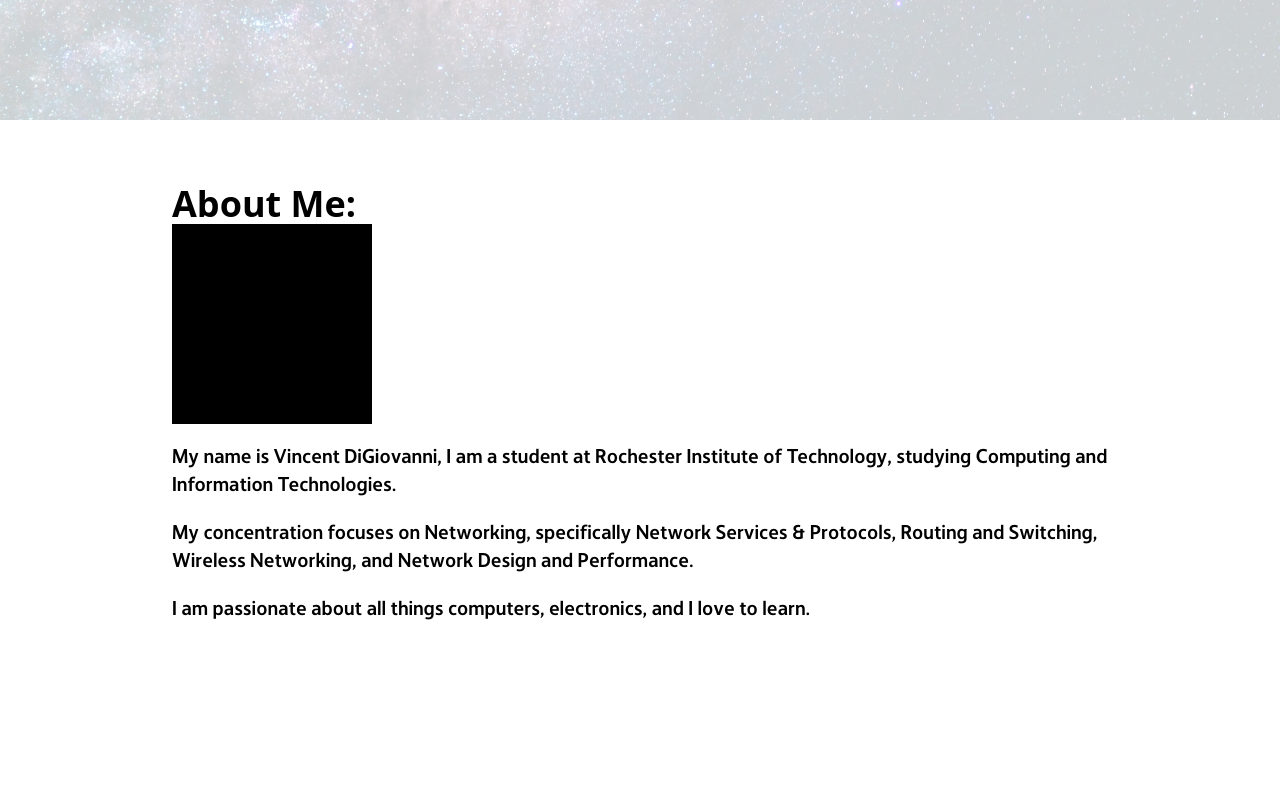
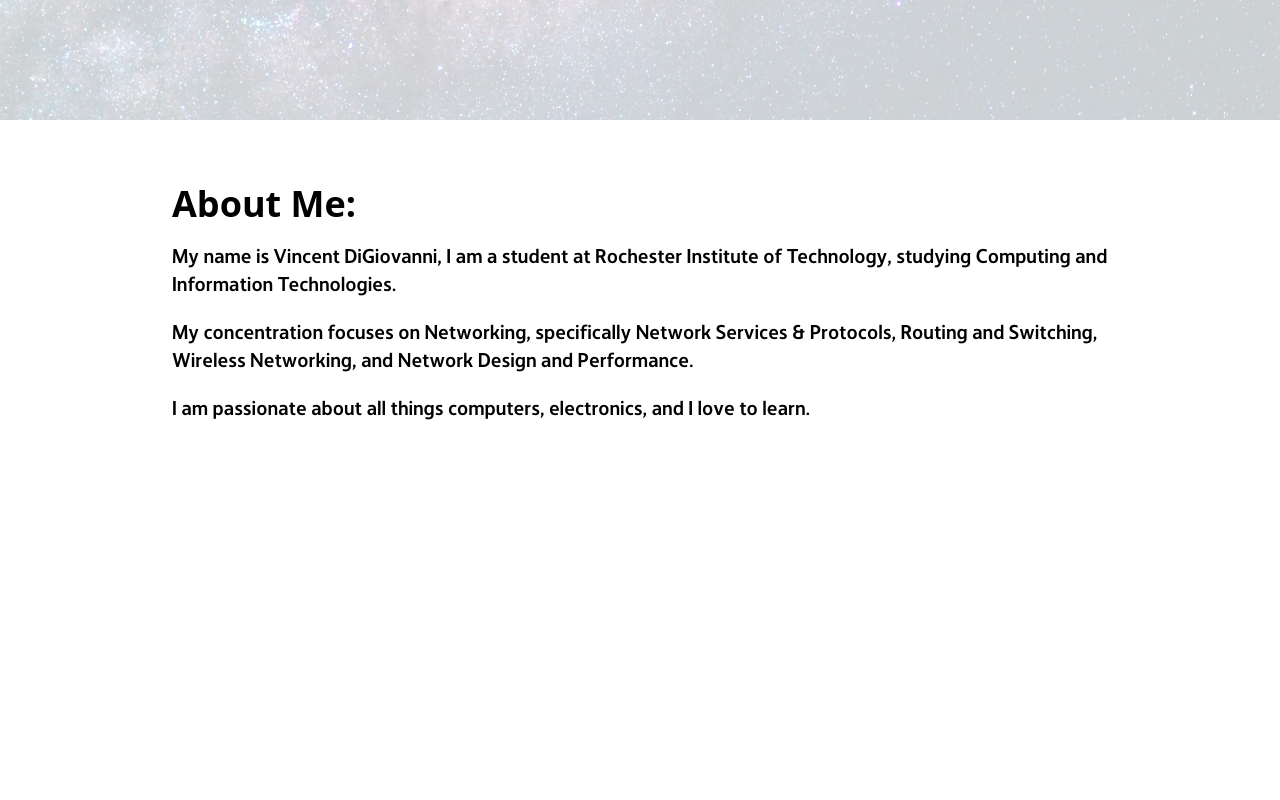
Before and after one commit to vdigi00/vincentdigi-site, a React (Vite) app: page / in a window 1280 px wide. Shown: the part 680-1480 px from the top of the page. Built offline with nearby package versions, Linux system fonts and the light colour scheme.

Commit message:
Image fix 2.0

```diff
--- a/src/components/About.jsx
+++ b/src/components/About.jsx
@@ -3,13 +3,11 @@ import React from 'react';
 const About = () => {
     return (
         <div id='about' className='min-h-[50em] cursor-default'>
-            <div className='max-w-[1000px] m-auto flex flex-col p-8 py-16'>
-                <h1 data-aos='fade-right' className='text-4xl font-bold flex-1'>About Me:</h1>
-                <div className='w-[200px] h-[200px] bg-black justify-end'></div>
-                <p data-aos='fade-right' data-aos-delay='500' className='flex-wrap text-xl font-LT-Hoop-SemiBold pt-5'>My name is Vincent DiGiovanni, I am a student at Rochester Institute of Technology, studying Computing and Information Technologies.</p>
+            <div className='max-w-[1000px] m-auto p-8 py-16'>
+                <h1 data-aos='fade-right' className='text-4xl font-bold'>About Me:</h1>
+                <p data-aos='fade-right' data-aos-delay='500' className='text-xl font-LT-Hoop-SemiBold pt-5'>My name is Vincent DiGiovanni, I am a student at Rochester Institute of Technology, studying Computing and Information Technologies.</p>
                 <p data-aos='fade-right' data-aos-delay='500' className='text-xl font-LT-Hoop-SemiBold pt-5'>My concentration focuses on Networking, specifically Network Services & Protocols, Routing and Switching, Wireless Networking, and Network Design and Performance.</p>
                 <p data-aos='fade-right' data-aos-delay='500' className='text-xl font-LT-Hoop-SemiBold pt-5'>I am passionate about all things computers, electronics, and I love to learn.</p>
-                <p data-aos='fade-right' data-aos-delay='500' className='text-xl font-LT-Hoop-SemiBold pt-5'></p>
             </div>
         </div>
     )
--- a/src/components/Hero.jsx
+++ b/src/components/Hero.jsx
@@ -4,7 +4,7 @@ import { FaLinkedinIn, FaGithub } from 'react-icons/fa'
 const Hero = () => {
     return (
         <div id='home'>
-            <img className='w-full h-screen object-cover' src='../src/assets/images/Space.jpg' alt='Space Background'></img>
+            <img className='w-full h-screen object-cover' src='./src/assets/images/space.JPG' alt='Space Background'></img>
             <div className='w-full h-screen absolute top-0 left-0 bg-white/80 cursor-default'>
                 <div className='flex max-w-[700px] m-auto h-full w-full flex-col justify-center lg:items-start items-center'>
                     <h1 data-aos='fade-right' className='font-MADE_TOMMY_Medium lg:text-8xl md:text-7xl text-6xl text-grey-800'>Welcome</h1>
--- a/src/components/Skills.jsx
+++ b/src/components/Skills.jsx
@@ -102,7 +102,7 @@ const Skills = () => {
                     </div>
                     <div data-aos='fade-in'>
                         <div class='skills-item'>
-                            <img src='../src/assets/images/printer.svg' className='w-9 h-auto'></img>
+                            <img src='./src/assets/images/printer.svg' className='w-9 h-auto'></img>
                             <span className='pl-3'>3D Printing</span>
                         </div>
                     </div>
```
Also changed, not shown: src/assets/images/me.JPG (deleted).
